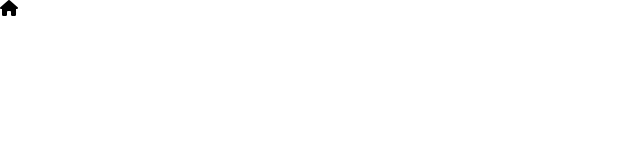
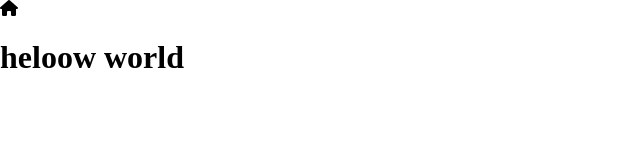
Before and after one commit to vvvinayc/template-test, a plain HTML site: page index.html in a window 1280 px wide. Shown: the whole page, without its empty margins (0-640 px from the left). Drawn offline with Linux system fonts and the light colour scheme.

Commit message:
helo world

```diff
--- a/index.html
+++ b/index.html
@@ -9,6 +9,7 @@
 </head>
 <body>
     <i class="fa-sharp fa-solid fa-house"></i>
+    <h1>heloow world</h1>
 
     <!-- jscript -->
     <script src="script.js"></script>
```
